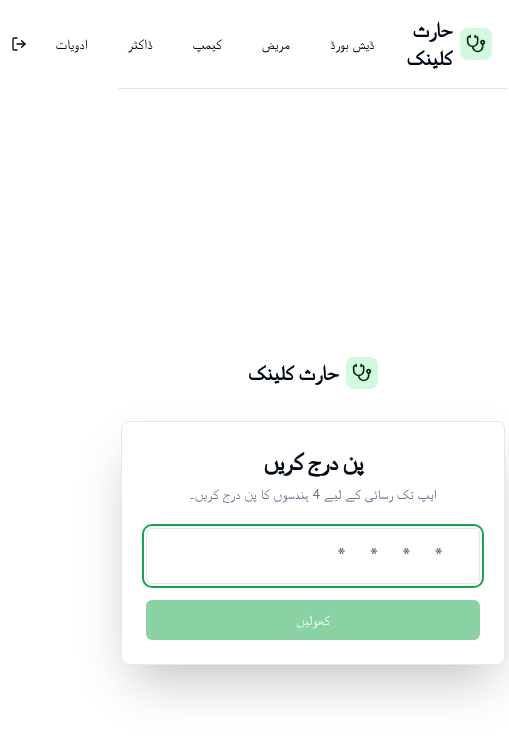
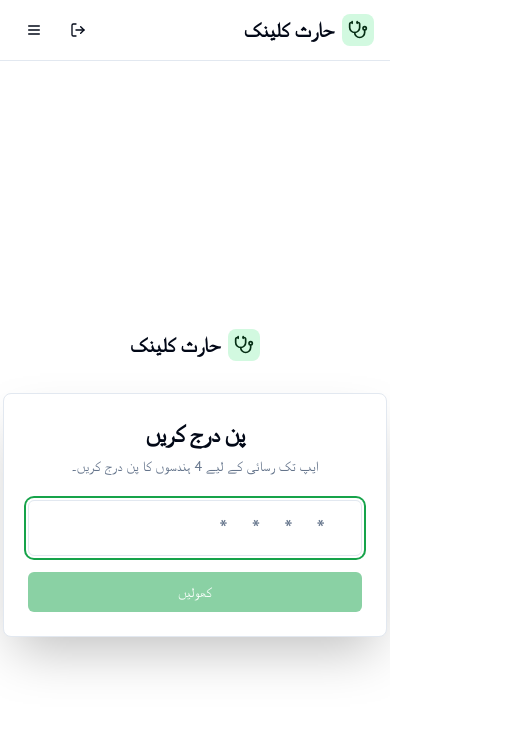
Before and after one commit to amgst/jamat-homeo, a Next.js app: page /login in a window 390 px wide. Shown: the top 738 px of the page, 509 px wide, since content can reach past the window. Built offline with nearby package versions, Linux system fonts and the light colour scheme.

Commit message:
Responsive

```diff
--- a/src/app/patients/page.tsx
+++ b/src/app/patients/page.tsx
@@ -48,9 +48,9 @@ function PatientsListPageContent() {
     return [10, 25, 50, 100].includes(n) ? n : 10;
   });
   const [viewMode, setViewMode] = useState<'table' | 'cards'>(() => {
-    if (typeof window === 'undefined') return 'table';
+    if (typeof window === 'undefined') return 'cards';
     const saved = window.localStorage.getItem('patientsViewMode');
-    return saved === 'cards' ? 'cards' : 'table';
+    return saved === 'table' ? 'table' : 'cards';
   });
 
   useEffect(() => {
--- a/src/components/SiteHeader.tsx
+++ b/src/components/SiteHeader.tsx
@@ -1,14 +1,24 @@
 "use client";
 
+import { useState } from "react";
 import { usePathname, useRouter } from "next/navigation";
 import { Logo } from "@/components/Logo";
 import { Button } from "@/components/ui/button";
 import { logout } from "@/lib/auth";
-import { LogOut } from "lucide-react";
+import { LogOut, Menu, X } from "lucide-react";
+import {
+  Sheet,
+  SheetContent,
+  SheetHeader,
+  SheetTitle,
+  SheetTrigger,
+  SheetClose,
+} from "@/components/ui/sheet";
 
 export function SiteHeader() {
   const pathname = usePathname();
   const router = useRouter();
+  const [mobileMenuOpen, setMobileMenuOpen] = useState(false);
 
   const navItems = [
     { label: "ڈیش بورڈ", href: "/dashboard" },
@@ -25,29 +35,78 @@ export function SiteHeader() {
     router.replace("/login");
   };
 
+  const handleNavClick = (href: string) => {
+    router.push(href);
+    setMobileMenuOpen(false);
+  };
+
   return (
-    <header className="border-b bg-card/50">
-      <div className="container mx-auto px-4 py-4 flex justify-between items-center">
-        <div className="flex items-center gap-4">
+    <header className="border-b bg-card/50 sticky top-0 z-50">
+      <div className="container mx-auto px-4 py-3 md:py-4">
+        <div className="flex justify-between items-center">
+          {/* Logo and Desktop Nav */}
+          <div className="flex items-center gap-2 md:gap-4 flex-1">
             <div className="cursor-pointer" onClick={() => router.push("/")}>
               <Logo />
             </div>
-          <nav className="flex gap-2">
+            {/* Desktop Navigation - Hidden on mobile */}
+            <nav className="hidden md:flex gap-2">
               {navItems.map((item) => (
                 <Button
                   key={item.href}
                   variant={isActive(item.href) ? "secondary" : "ghost"}
                   onClick={() => router.push(item.href)}
+                  className="text-sm"
                 >
                   {item.label}
                 </Button>
               ))}
             </nav>
           </div>
-        <div className="flex items-center gap-4">
-          <Button variant="ghost" size="icon" onClick={handleLogout}>
-            <LogOut className="h-5 w-5" />
+
+          {/* Right side: Mobile Menu Button and Logout */}
+          <div className="flex items-center gap-2">
+            {/* Logout Button */}
+            <Button
+              variant="ghost"
+              size="icon"
+              onClick={handleLogout}
+              className="h-9 w-9 md:h-10 md:w-10"
+            >
+              <LogOut className="h-4 w-4 md:h-5 md:w-5" />
             </Button>
+
+            {/* Mobile Menu Sheet */}
+            <Sheet open={mobileMenuOpen} onOpenChange={setMobileMenuOpen}>
+              <SheetTrigger asChild>
+                <Button
+                  variant="ghost"
+                  size="icon"
+                  className="md:hidden h-9 w-9"
+                >
+                  <Menu className="h-5 w-5" />
+                </Button>
+              </SheetTrigger>
+              <SheetContent side="right" className="w-[280px] sm:w-[320px]" dir="rtl">
+                <SheetHeader>
+                  <SheetTitle>مینو</SheetTitle>
+                </SheetHeader>
+                <nav className="flex flex-col gap-2 mt-6">
+                  {navItems.map((item) => (
+                    <SheetClose key={item.href} asChild>
+                      <Button
+                        variant={isActive(item.href) ? "secondary" : "ghost"}
+                        onClick={() => handleNavClick(item.href)}
+                        className="w-full justify-start text-base py-6"
+                      >
+                        {item.label}
+                      </Button>
+                    </SheetClose>
+                  ))}
+                </nav>
+              </SheetContent>
+            </Sheet>
+          </div>
         </div>
       </div>
     </header>
```
Lines whose indentation alone changed are shown as unchanged.
